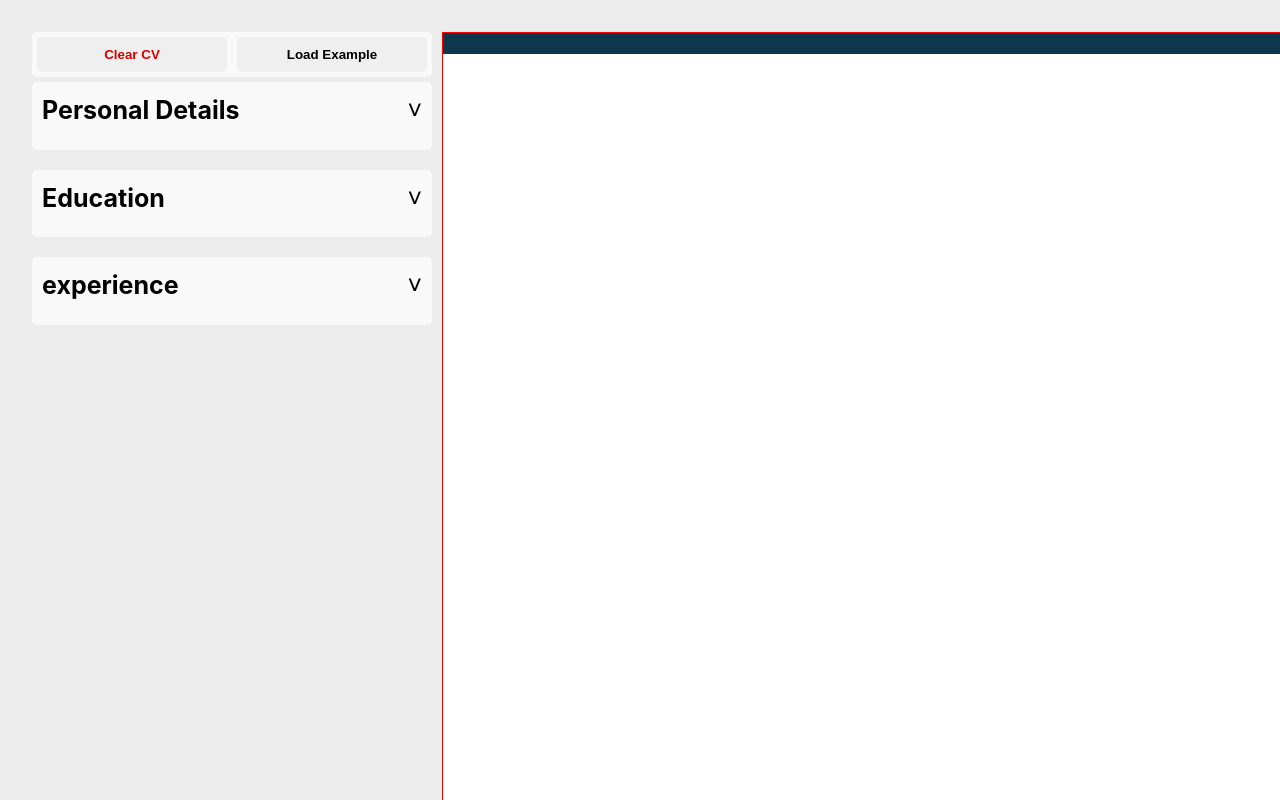
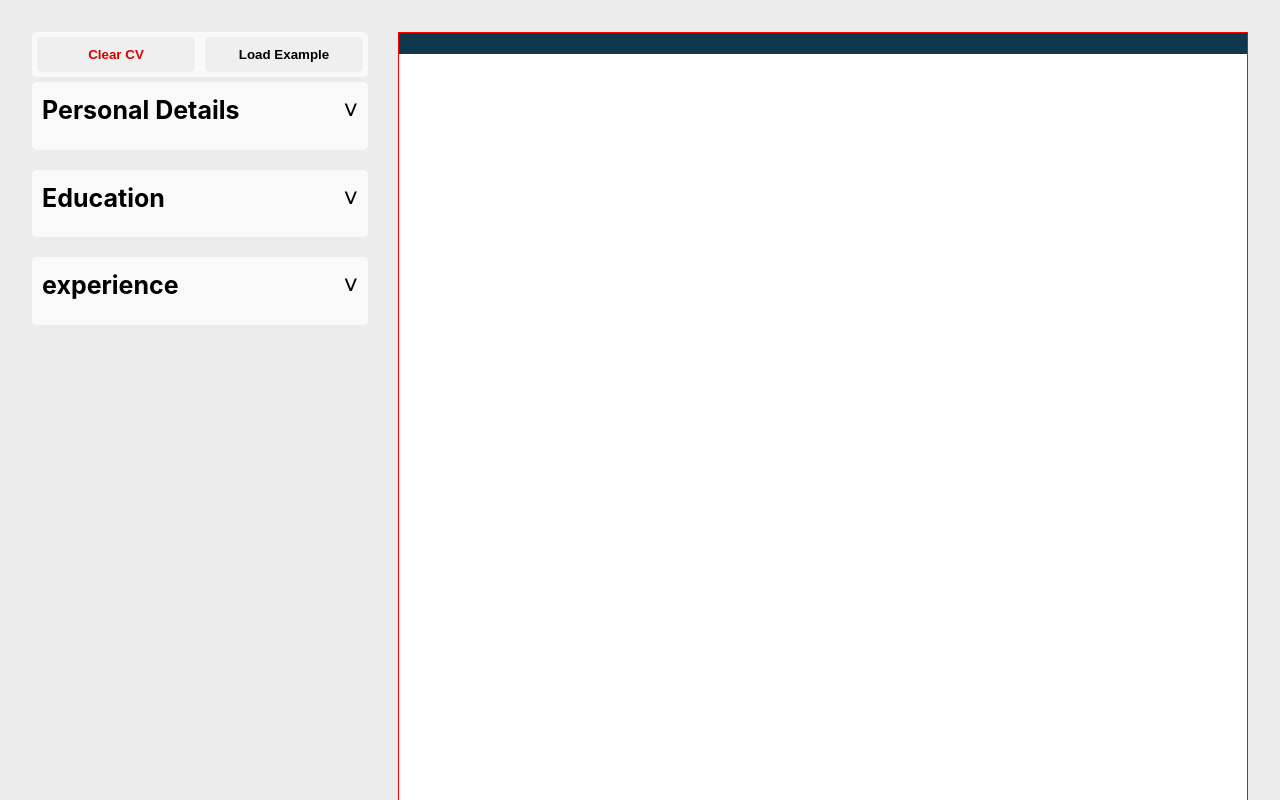
Before and after one commit to mauparra80/CV-Application, a React (Vite) app: page / in a window 1280 px wide. Shown: the top 800 px of the page. Built offline with nearby package versions, Linux system fonts and the light colour scheme.

Commit message:
add scroll to left menu and fixed size to display

```diff
--- a/src/App.css
+++ b/src/App.css
@@ -24,11 +24,12 @@ div{
 
 .container{
   display: flex;
-  gap: 10px;
+  gap: 30px;
   /* width: 100vw;
   height: 100vh; */
   min-height: 100vh;
   max-width: 2000px;
+  justify-content: center;
 
   background-color: var(--color-lightGray);
 }
@@ -45,7 +46,10 @@ button:hover {
   flex-direction: column;
   gap: 5px;
 
-  min-width: 400px;
+  overflow: auto;
+  min-width: 300px;
+  max-width: 400px;
+  max-height: 100vh;
 }
 
 .addContent-container {
@@ -142,6 +146,15 @@ button:hover {
   padding: 5px;
 }
 
+#description{
+  height: 100px;
+  text-wrap: wrap;
+  resize: none;
+  padding: 5px;
+  border-radius: 3px;
+  background-color: var(--color-lightGray);
+}
+
 .addSectionBtn {
   padding: 15px 40px 15px 40px;
   margin: 10px;
@@ -175,17 +188,22 @@ button:hover {
 }
 
 
+
 /********************* CV Display *******************************/
 .display-container{
-  flex: 3 3 auto;
+  flex: 0 0 auto;
   display: flex;
   flex-direction: column;
   align-items: start;
 
+  /* set to standard cv letter size 1'' = 100px */
+  width: 850px;
+  height: 1100px;
+
   position: relative;
-  width: 100%;
-  min-width: 850px;
-  padding-top: 129.4118%; /* (11 / 8.5) * 100% */
+  /* width: 100%; */
+  /* min-width: 850px;
+  padding-top: 129.4118%; (11 / 8.5) * 100% */
 
 }
 
--- a/src/modules/FormRow.jsx
+++ b/src/modules/FormRow.jsx
@@ -3,20 +3,31 @@ import Utils from "./Utils";
 function FormRow({label, updateThisForm, details, index, type}) {
 
   //fix id to match its form.
-  const id = `${type}-${label}`;
+  const id = label;
   //creat a displayed label using label. (replace - with ' ')(it is capitalized using css)
   let displayedLabel = label.replace('_',' ');
 
   return (
     <div className="form-row">
             <label htmlFor={id} className="capitalize" >{displayedLabel}</label>
-            <input
-              type="text"
-              name={id}
-              id={id}
-              onChange={(e) => updateThisForm(e.target.value, label, index)}
-              value={details[label] || ""}
-              />
+            {label == 'description' ?
+            <textarea
+            className="form-input"
+            name={id}
+            id={id}
+            onChange={(e) => updateThisForm(e.target.value, label, index)}
+            value={details[label] || ""}>
+
+            </textarea>
+            : <input
+            className="form-input"
+            type="text"
+            name={id}
+            id={id}
+            onChange={(e) => updateThisForm(e.target.value, label, index)}
+            value={details[label] || ""}
+            />}
+
     </div>
   )
 }
```
